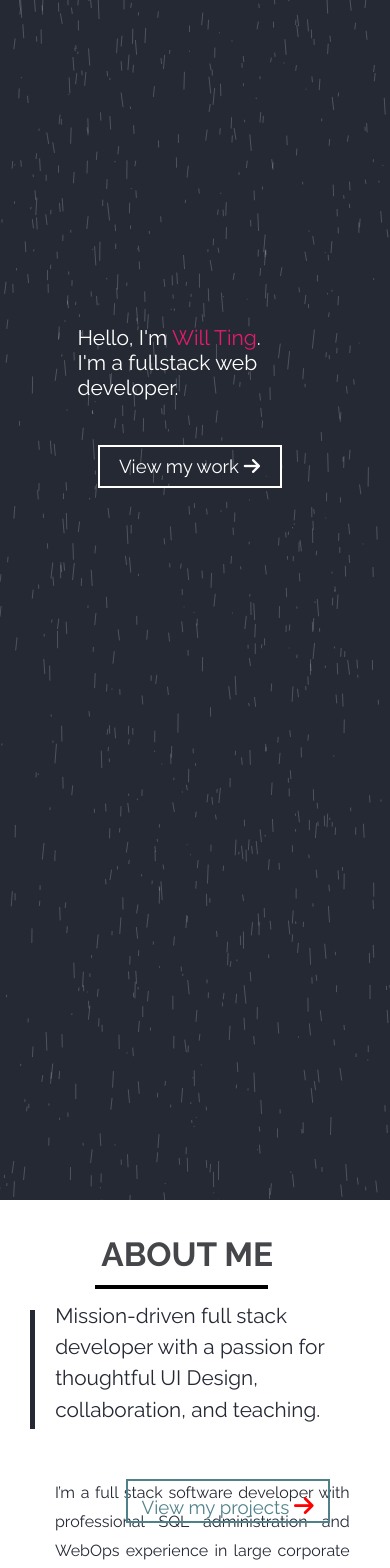
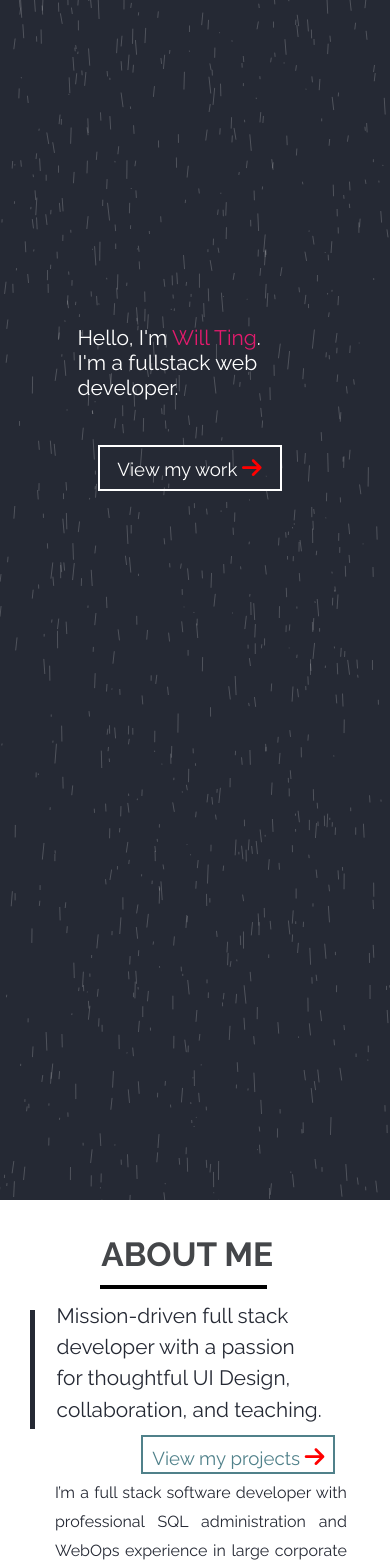
Before and after one commit to theweicode/portfolio, a React (Create React App) app: page / in a window 390 px wide. Shown: the top 1568 px of the page. Built offline with nearby package versions, Linux system fonts and the light colour scheme.

Commit message:
touch up mobile view

```diff
--- a/src/App.scss
+++ b/src/App.scss
@@ -20,6 +20,11 @@ body {
   max-width: 100%;
   overflow-x: hidden;
   margin: 0;
+}
+
+.fa-arrow-right {
+  color: red;
+  font-size: 1.2em;
 }
 
 .wrapper {
@@ -147,7 +152,7 @@ body {
   .btn {
     padding: 10px 10px 0px 10px;
     grid-column: 7 / 13;
-    grid-row: 8/9;
+    grid-row: 9/10;
     height: 40px;
     width: 230px;
     cursor: pointer;
@@ -162,7 +167,7 @@ body {
     z-index: 2;
     font-size: 1.5em;
     margin-left: 10px;
-    margin-top: 50px;
+    margin-top: 150px;
     animation: flash 1.6s ease-in-out infinite alternate forwards running;
     .fa-arrow-right {
       color: red;
@@ -532,10 +537,11 @@ body {
     }
 
     .btn {
-      padding: 10px 10px 0px 10px;
+      padding: 5px 5px 0px 5px;
       grid-column: 6 / 13;
-      grid-row: 4 / 5;
-      top: 0;
+      grid-row: 2 / 3;
+      top: 0px;
+      left: 10px;
       height: 30px;
       width: 180px;
       cursor: pointer;
@@ -568,10 +574,17 @@ body {
     background: #ffffff;
     display: grid;
     grid-template-columns: 1fr 1fr 1fr 1fr 1fr;
-    grid-template-rows: 60px 300px 60px 100px 50px 100px 30px 30px 50px 100px;
+    grid-template-rows: 75px 300px 60px 100px 50px 100px 30px 30px 50px 100px;
+
+    .logo {
+      grid-column: 1 / 2;
+      grid-row: 1 / 2;
+      height: 75px;
+      width: 75px;
+    }
 
     .title {
-      grid-column: 1 /13;
+      grid-column: 2 /13;
       grid-row: 1 / 2;
       font-size: 25pt;
       top: 10px;
@@ -582,9 +595,10 @@ body {
       font-weight: 700;
       margin-top: 50px;
       position: relative;
-      text-align: center;
+      text-align: left;
       background: #ffff;
       margin: 0;
+      font-size: 2em;
 
       .line {
         margin-left: 72px;
@@ -645,27 +659,48 @@ body {
     }
 
     .stack {
-      grid-column: 1 /13;
+      grid-column: 1 /3;
       grid-row: 3 / 4;
       font-size: 25pt;
       top: 10px;
-      left: 0px;
+      left: 10px;
       font-family: "raleway";
       position: relative;
       color: #444649;
       font-weight: 700;
       position: relative;
-      text-align: center;
+      text-align: left;
       background: #ffff;
       margin: 0;
+      border: 2px solid black;
 
       .line {
-        margin-left: 116px;
+        margin-left: 16px;
         margin-top: 4px;
         background: black;
         width: 150px;
         height: 4px;
       }
+    }
+
+    .btn {
+      left: 20px;
+      grid-column: 3 / 6;
+      grid-row: 3 / 4;
+      color: #0070c9;
+      border: 3px solid black;
+      padding: 10px;
+      position: relative;
+      height: 25px;
+      width: 136px;
+      cursor: pointer;
+      transition: all 0.5s;
+      font-family: "Raleway";
+      position: relative;
+      font-size: 1em;
+      z-index: 2;
+      text-decoration: none;
+      top: 10px;
     }
 
     .box-1 {
@@ -757,26 +792,6 @@ body {
       margin-right: 25px;
       text-align: justify;
     }
-
-    .btn {
-      left: 59px;
-      grid-column: 2 / 5;
-      grid-row: 6 / 8;
-      color: #0070c9;
-      border: 3px solid black;
-      padding: 10px;
-      position: relative;
-      height: 25px;
-      width: 166px;
-      cursor: pointer;
-      transition: all 0.5s;
-      font-family: "Raleway";
-      position: relative;
-      font-size: 1.2em;
-      z-index: 2;
-      text-decoration: none;
-      margin-top: 25px;
-    }
   }
 
   .label {
```
